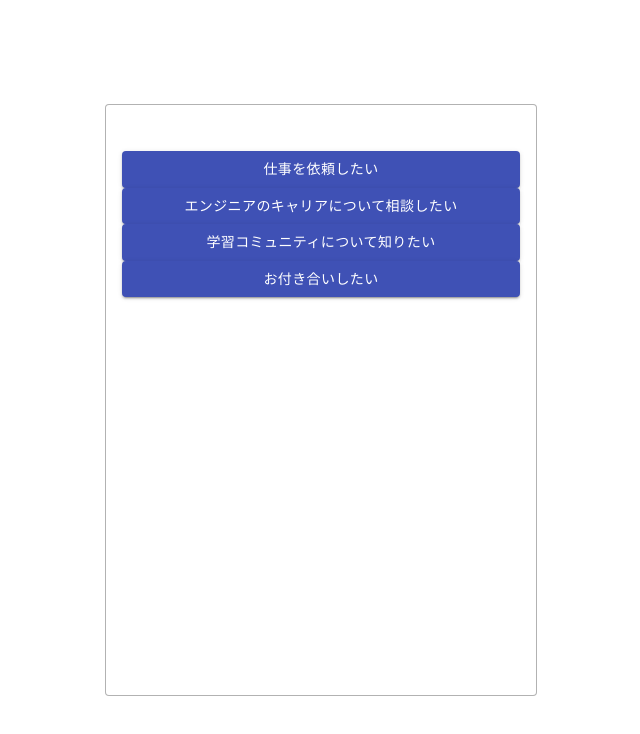
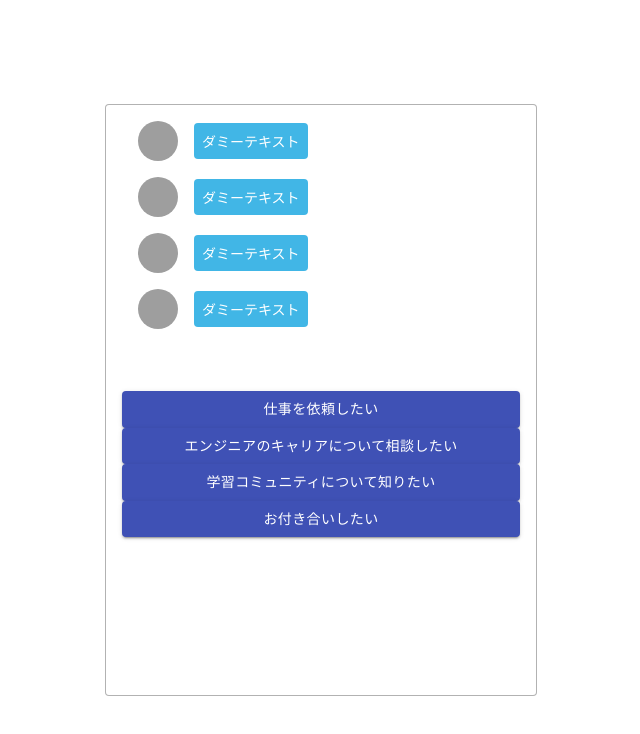
Before and after one commit to asakura1041/react_chat_bot, a React (Create React App) app: page / in a window 1280 px wide. Shown: the top 734 px of the page, without its empty margins (319-959 px from the left). Built offline with nearby package versions, Linux system fonts and the light colour scheme; grey boxes are pictures that could not be loaded.

Commit message:
add Chats & Chat component

```diff
--- a/src/App.jsx
+++ b/src/App.jsx
@@ -1,7 +1,7 @@
 import React from 'react';
 import defaultDataset from './dataset';
 import './assets/styles/style.css';
-import {AnswersList} from './components/index'
+import {AnswersList, Chats} from './components/index';
 
 export default class App extends React.Component {
   constructor(props) {
@@ -32,6 +32,7 @@ export default class App extends React.Component {
     return (
       <section className="c-section">
         <div className="c-box">
+          <Chats chats={this.state.chats} />
           <AnswersList answers={this.state.answers} />
         </div>
       </section>
--- /dev/null
+++ b/src/components/Chat.jsx
@@ -0,0 +1,19 @@
+import React from 'react';
+import ListItem from '@material-ui/core/ListItem';
+import ListItemText from '@material-ui/core/ListItemText';
+import ListItemAvatar from '@material-ui/core/ListItemAvatar';
+import Avatar from '@material-ui/core/Avatar';
+import Typography from '@material-ui/core/Typography';
+
+const Chat = () => {
+  return(
+    <ListItem>
+        <ListItemAvatar>
+          <Avatar alt="icon" src="/static/images/avatar/1.jpg" />
+        </ListItemAvatar>
+        <div className="p-chat__bubble">ダミーテキスト</div>
+    </ListItem>
+  )
+}
+
+export default Chat;
--- /dev/null
+++ b/src/components/Chats.jsx
@@ -0,0 +1,30 @@
+import React from "react";
+import { makeStyles } from '@material-ui/core/styles';
+import List from '@material-ui/core/List';
+import {Chat} from './index';
+
+const useStyles = makeStyles((theme) => ({
+  root: {
+    width: '100%',
+    maxWidth: '36ch',
+    backgroundColor: theme.palette.background.paper,
+  },
+  inline: {
+    display: 'inline',
+  },
+}));
+
+const Chats = (props) => {
+  const classes = useStyles();
+
+  return(
+    <List className={classes.root}>
+      <Chat />
+      <Chat />
+      <Chat />
+      <Chat />
+    </List>
+  )
+}
+
+export default Chats;
--- a/src/components/index.js
+++ b/src/components/index.js
@@ -1,2 +1,4 @@
 export {default as AnswersList} from './AnswersList';
 export {default as Answer} from './Answer';
+export {default as Chats} from './Chats';
+export {default as Chat} from './Chat';
```
